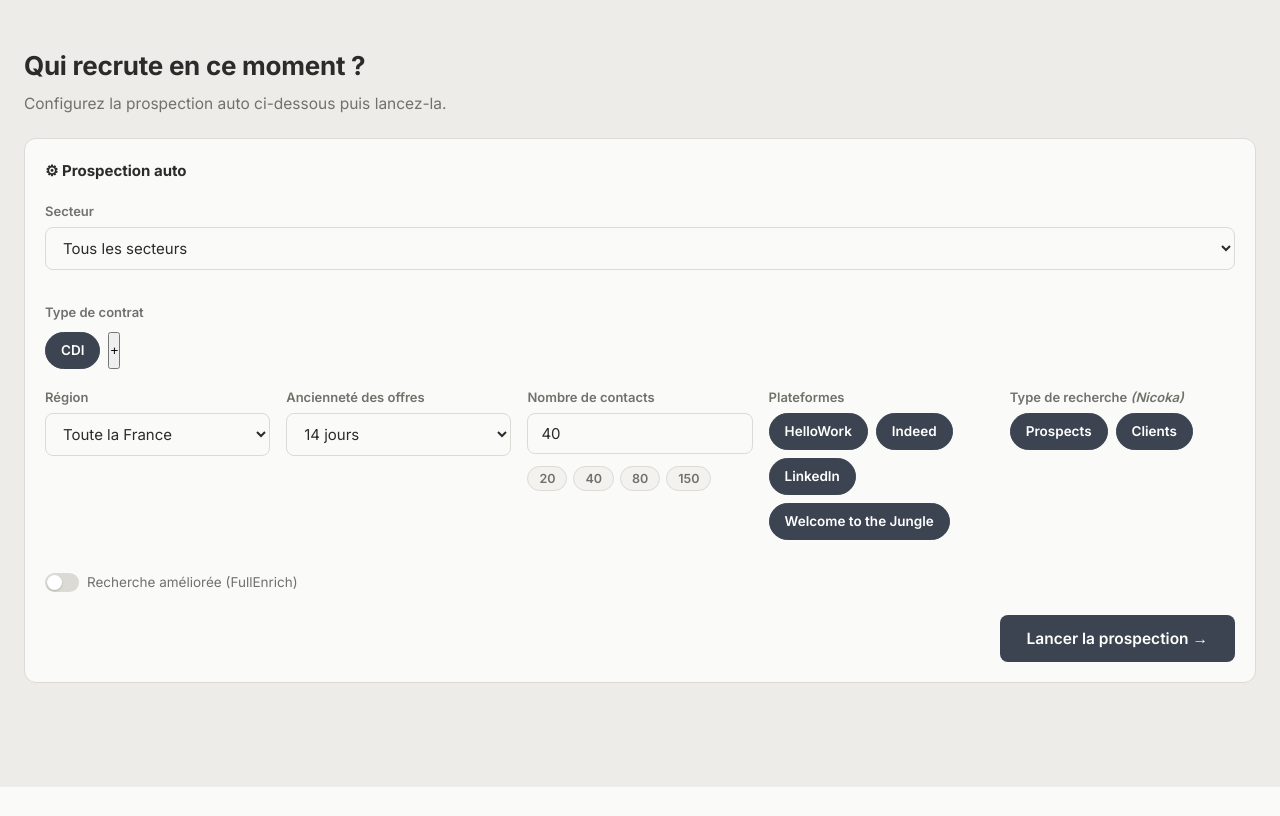
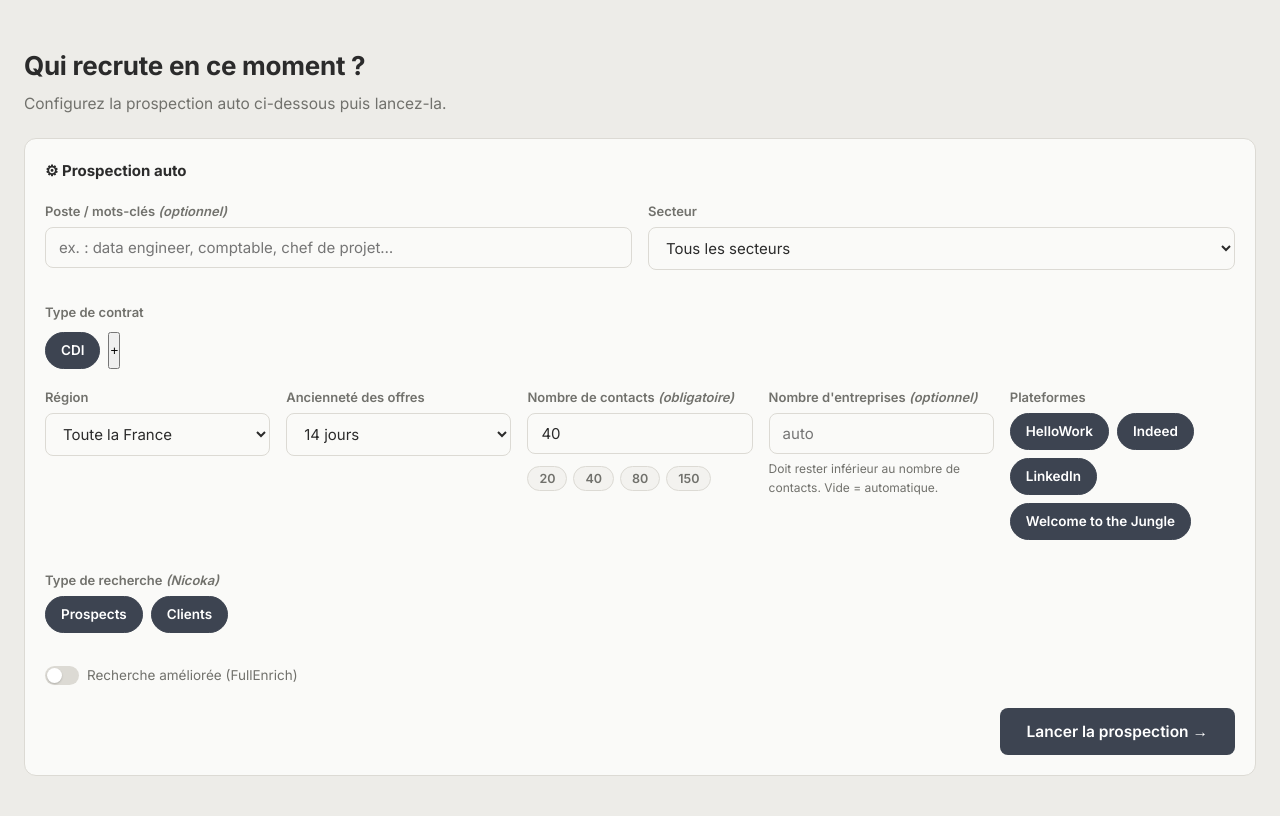
Before and after one commit to gabrielskaelia/skaelia.ai, a Flask app: page / in a window 1280 px wide. Shown: the part 66-882 px from the top of the page. Before the commit the page ends 853 px from the top, so only its background shows below. Run offline with Flask 3, Linux system fonts and the light colour scheme; the visitor is signed in with stand-in values (Sample User, id 1); data that the repository does not hold is empty.

Commit message:
Recherche : champ poste/mots-clés, contacts obligatoire, entreprises optionnel
- Nouveau champ libre « Poste / mots-clés » (prioritaire sur le secteur pour
  la requête) ; il faut au moins l'un des deux.
- Nombre de contacts obligatoire (validation avec message).
- Nombre d'entreprises optionnel, obligatoirement inférieur au nombre de
  contacts ; vide = vivier automatique comme avant.

Co-Authored-By: Claude Opus 4.8 <noreply@anthropic.com>

```diff
--- a/static/app.js
+++ b/static/app.js
@@ -204,13 +204,14 @@ document.querySelectorAll("#suggestionsContacts .chip-offre").forEach((b) =>
 );
 
 function optionsRecherche() {
-  // Nombre de contacts VISÉ : on ratisse assez d'entreprises (~1,5 contact
-  // trouvé par entreprise en moyenne) et on s'arrête dès la cible atteinte.
-  const nbContacts = parseInt($("#fNbContacts")?.value, 10) || 40;
-  // Vivier d'entreprises large (~1 contact utile par entreprise en moyenne) :
-  // sans coût quand le marché est riche (on s'arrête dès la cible), mais permet
-  // d'atteindre le nombre voulu quand il est mince.
-  const maxEnt = Math.max(4, Math.ceil(nbContacts * 1.4));
+  // Nombre de contacts VISÉ (obligatoire) : on ratisse assez d'entreprises
+  // (~1 contact utile par entreprise en moyenne) et on s'arrête dès la cible.
+  const nbContacts = parseInt($("#fNbContacts")?.value, 10);
+  // Nombre d'entreprises : saisi par l'utilisateur (doit rester inférieur au
+  // nombre de contacts), sinon vivier automatique assez large pour atteindre
+  // la cible même quand le marché est mince.
+  const nbEntSaisi = parseInt($("#fNbEntreprises")?.value, 10);
+  const maxEnt = nbEntSaisi > 0 ? nbEntSaisi : Math.max(4, Math.ceil((nbContacts || 40) * 1.4));
   return {
     contrats: $$("#fContrats input:checked").map((c) => c.value),
     region: $("#fRegion")?.value || "",
@@ -226,19 +227,36 @@ function optionsRecherche() {
 
 async function lancerRecherche() {
   const secteur = $("#fSecteur")?.value || "";
-  if (!secteur) { toast("Choisis un secteur."); $("#fSecteur")?.focus(); return; }
+  const motsCles = ($("#fMotsCles")?.value || "").trim();
+  if (!secteur && !motsCles) {
+    toast("Indique un poste / des mots-clés, ou choisis un secteur.");
+    $("#fMotsCles")?.focus(); return;
+  }
+  const nbContacts = parseInt($("#fNbContacts")?.value, 10);
+  if (!nbContacts || nbContacts < 1) {
+    toast("Indique le nombre de contacts recherché (obligatoire).");
+    $("#fNbContacts")?.focus(); return;
+  }
+  const nbEnt = parseInt($("#fNbEntreprises")?.value, 10);
+  if ($("#fNbEntreprises")?.value && (!nbEnt || nbEnt < 1)) {
+    toast("Nombre d'entreprises invalide."); $("#fNbEntreprises")?.focus(); return;
+  }
+  if (nbEnt && nbEnt >= nbContacts) {
+    toast("Le nombre d'entreprises doit être inférieur au nombre de contacts.");
+    $("#fNbEntreprises")?.focus(); return;
+  }
   const opts = optionsRecherche();
   if (!opts.sources.length) { toast("Choisis au moins une source (HelloWork/Indeed)."); return; }
   if (!opts.types_entreprise.length) { toast("Coche au moins un type : Prospects ou Clients."); return; }
   try {
-    await post("/api/lancer", { secteur, ...opts });
+    await post("/api/lancer", { secteur, poste: motsCles, ...opts });
   } catch (e) { toast(e.message); return; }
 
   $("#btnLancer").disabled = true;
   $("#vueResultats").hidden = true;
   const regionLabel = $("#fRegion")?.selectedOptions?.[0]?.textContent?.trim() || "";
   const lieu = regionLabel && regionLabel !== "Toute la France" ? regionLabel : "";
-  $("#suiviTitre").textContent = `Recherche : ${secteur}${lieu ? " — " + lieu : ""}`;
+  $("#suiviTitre").textContent = `Recherche : ${motsCles || secteur}${lieu ? " — " + lieu : ""}`;
   $("#blocSuivi").hidden = false;
   $("#journal").innerHTML = "";
   $("#suiviSpinner").style.display = "";
--- a/templates/index.html
+++ b/templates/index.html
@@ -47,6 +47,10 @@
       <div class="panneau-options" id="panneauOptions">
         <div class="opt-titre">⚙ Prospection auto</div>
         <div class="opt-grille">
+          <label class="champ">
+            <span class="champ-libelle">Poste / mots-clés <em>(optionnel)</em></span>
+            <input type="text" id="fMotsCles" placeholder="ex. : data engineer, comptable, chef de projet…" autocomplete="off">
+          </label>
           <label class="champ">
             <span class="champ-libelle">Secteur</span>
             <select id="fSecteur">
@@ -121,8 +125,8 @@
             </select>
           </label>
           <label class="champ">
-            <span class="champ-libelle">Nombre de contacts</span>
-            <input type="number" id="fNbContacts" min="5" max="400" step="5" value="40" list="contactsSuggestions" autocomplete="off">
+            <span class="champ-libelle">Nombre de contacts <em>(obligatoire)</em></span>
+            <input type="number" id="fNbContacts" min="1" max="400" value="40" list="contactsSuggestions" autocomplete="off" required>
             <datalist id="contactsSuggestions">
               <option value="20"></option>
               <option value="40"></option>
@@ -135,6 +139,11 @@
               <button type="button" class="chip-offre" data-val="80">80</button>
               <button type="button" class="chip-offre" data-val="150">150</button>
             </div>
+          </label>
+          <label class="champ">
+            <span class="champ-libelle">Nombre d'entreprises <em>(optionnel)</em></span>
+            <input type="number" id="fNbEntreprises" min="1" max="400" placeholder="auto" autocomplete="off">
+            <small class="txt-faible">Doit rester inférieur au nombre de contacts. Vide = automatique.</small>
           </label>
           <div class="champ">
             <span class="champ-libelle">Plateformes</span>
```
